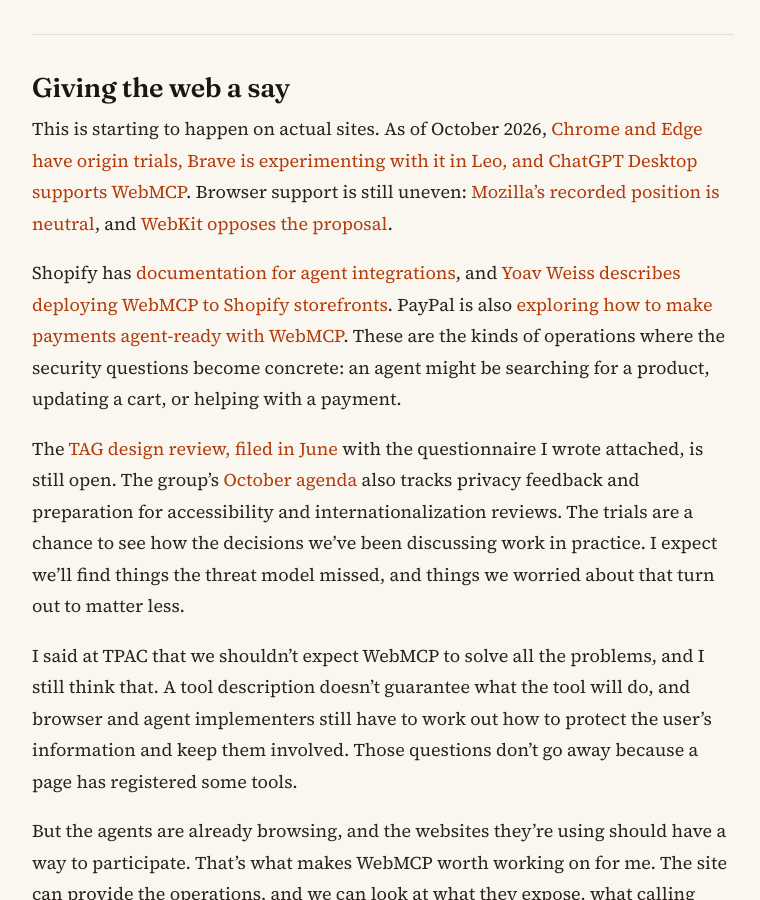
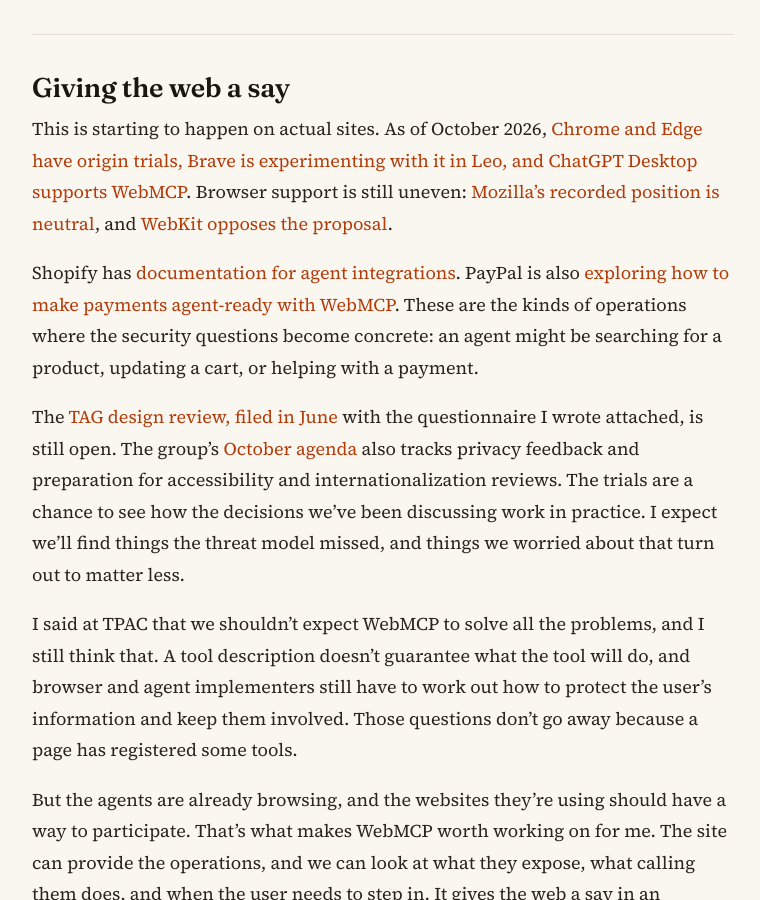
Before and after one commit to victorhuangwq/experiencethis.world, a Jekyll site: the page built from _posts/2026-08-17-agents-are-already-browsing.md, in a window 1280 px wide and 900 px high, scrolled down 7763 px. Shown: the whole window, without its empty margins (257-1017 px from the left). Built offline with Jekyll 4.4.1, drawn with Linux system fonts in a browser that asks for light colours.

Commit message:
Remove indirect Shopify deployment reference

```diff
--- a/_posts/2026-08-17-agents-are-already-browsing.md
+++ b/_posts/2026-08-17-agents-are-already-browsing.md
@@ -137,7 +137,7 @@
 
 This is starting to happen on actual sites. As of October 2026, [Chrome and Edge have origin trials, Brave is experimenting with it in Leo, and ChatGPT Desktop supports WebMCP](https://github.com/webmachinelearning/webmcp/blob/main/implementation-status.md). Browser support is still uneven: [Mozilla's recorded position is neutral](https://github.com/mozilla/standards-positions/issues/1412), and [WebKit opposes the proposal](https://github.com/WebKit/standards-positions/issues/670).
 
-Shopify has [documentation for agent integrations](https://shopify.dev/docs/agents), and [Yoav Weiss describes deploying WebMCP to Shopify storefronts](https://github.com/w3ctag/design-reviews/issues/1238#issuecomment-5329869437). PayPal is also [exploring how to make payments agent-ready with WebMCP](https://developer.paypal.com/community/blog/WebMCP_PayPal_Agent_Ready/). These are the kinds of operations where the security questions become concrete: an agent might be searching for a product, updating a cart, or helping with a payment.
+Shopify has [documentation for agent integrations](https://shopify.dev/docs/agents). PayPal is also [exploring how to make payments agent-ready with WebMCP](https://developer.paypal.com/community/blog/WebMCP_PayPal_Agent_Ready/). These are the kinds of operations where the security questions become concrete: an agent might be searching for a product, updating a cart, or helping with a payment.
 
 The [TAG design review, filed in June](https://github.com/w3ctag/design-reviews/issues/1238) with the questionnaire I wrote attached, is still open. The group's [October agenda](https://github.com/webmachinelearning/meetings/blob/main/telcons/2026-10-01-cg-agenda.md) also tracks privacy feedback and preparation for accessibility and internationalization reviews. The trials are a chance to see how the decisions we've been discussing work in practice. I expect we'll find things the threat model missed, and things we worried about that turn out to matter less.
 
```
